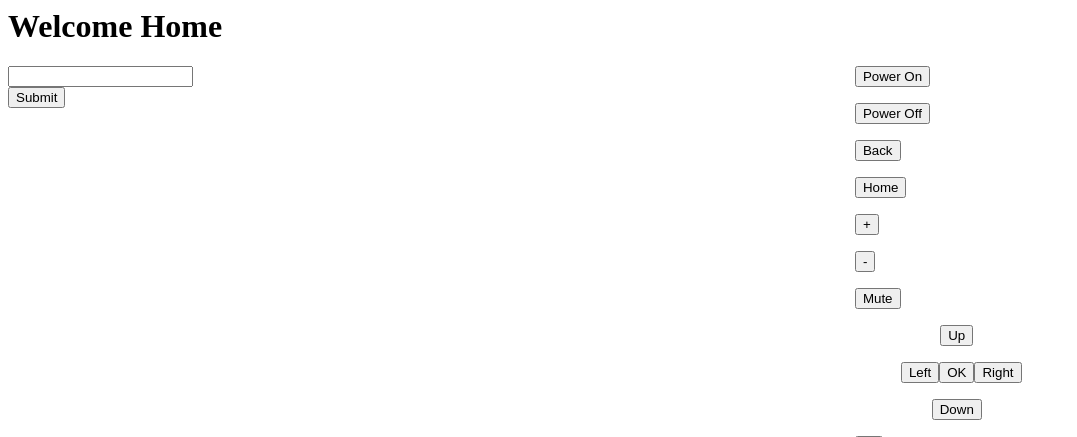
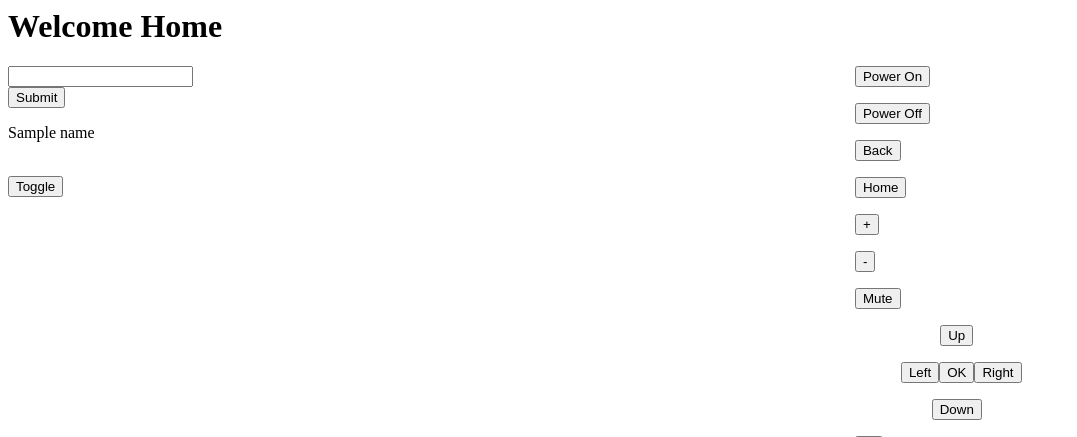
Before and after one commit to jonathansapp08/home-automation, a Flask app: page / in a window 1280 px wide. Shown: the top 437 px of the page, without its empty margins (0-1077 px from the left). Run offline with Flask 2, Linux system fonts and the light colour scheme; a database or web service that is not in the repository returns one stand-in record (values such as "Sample title"); data that the repository does not hold is empty; parts of the project's set-up code (start-up, migrations or seed data) failed here and were passed over.

Commit message:
created get method for lights, began creating toggle method for lights

```diff
--- a/hue.py
+++ b/hue.py
@@ -1,12 +1,28 @@
+import json
+import requests
+
 class Hue():
     def __init__(self, ip, username):
         self.ip = ip
         self.username = username
 
-    def get(self)
+    def get(self):
         """
         Get the light information from the bridge
         """
-        data = ''
         url = "http://" + self.ip + "/api/" + self.username + "/lights"
-        response = requests.post(url, data = json.dumps(data))
+        response = requests.get(url)
+        data = response.json()
+        return data
+
+
+    def toggle(self, light_id):
+        """
+        Toggle the current state of the light
+        """
+
+        url = "http://" + self.ip + "/api/" + self.username + "/lights/" + light_id + "/" + state
+
+        response = requests.get(url)
+        data = response.json()
+        return data
--- a/main.py
+++ b/main.py
@@ -3,16 +3,18 @@ import os
 
 from todo import Todo
 from roku import Roku
+from hue import Hue
 
 app = Flask(__name__)
 
 todo = Todo(db='todo.db')
 tv = Roku(ip=os.environ['roku_ip'])
-lights = Hue(ip=os.environ['hue_ip'], username=os.environ['hue_username'])
+light = Hue(ip=os.environ['hue_ip'], username=os.environ['hue_username'])
 
 @app.route('/', methods=['GET', 'POST'])
 def index():
     tasks = todo.get()
+    lights = light.get()
 
     if request.method == 'POST' and 'addtask' in request.form:
         task = request.form['addtask']
@@ -31,7 +33,7 @@ def index():
         tv.control(action=action)
         return render_template("index.html")
 
-    return render_template("index.html", tasks=tasks)
+    return render_template("index.html", tasks=tasks, lights=lights)
 
 
 if __name__ == "__main__":
--- a/templates/index.html
+++ b/templates/index.html
@@ -2,7 +2,6 @@
 <p>{{ devices }}</p>
 
 <div class="control">
-<!-- <p>{{ tasks }}</p> -->
   <div class="todo">
     {%for key, value in tasks%}
     <form action="{{ url_for('index') }}" method="POST">
@@ -14,9 +13,6 @@
     {%endfor%}
   </div>
 
-
-
-
   <form action="{{ url_for('index') }}" method="POST">
     <input type="text" name="addtask" value=""><br>
     <button type submit class="button-large">Submit</button>
@@ -25,7 +21,6 @@
 
 
 <div class="remote">
-
     <form action="{{ url_for('index') }}" method="POST">
         <input type="hidden" name="remote" value="PowerOn" />
         <button type submit class="button-large">Power On</button>
@@ -46,9 +41,6 @@
         <button type submit class="button-large">Home </button>
     </form>
 
-
-
-
     <form action="{{ url_for('index') }}" method="POST">
         <input type="hidden" name="remote" value="VolumeUp" />
         <button type submit class="button-large">+ </button>
@@ -63,8 +55,6 @@
         <input type="hidden" name="remote" value="VolumeMute" />
         <button type submit class="button-large">Mute </button>
     </form>
-
-
 
     <div class="grid">
         <form action="{{ url_for('index') }}" class="up" method="POST">
@@ -89,8 +79,6 @@
         </form>
       </div>
 
-
-
       <form action="{{ url_for('index') }}" method="POST">
         <input type="hidden" name="remote" value="Rev" />
         <button type submit class="button-large"><- </button>
@@ -105,11 +93,21 @@
         <input type="hidden" name="remote" value="Fwd" />
         <button type submit class="button-large">-> </button>
     </form>
+</div>
 
 
 
+<div class="lights">
+  {%for key, light in lights.items()%}
+  <p>{{ light['name'] }}</p>
+  <form action="{{ url_for('index') }}" method="POST">
+    <input type="hidden" name="toggle" value="{{key}}"><br>
+    <button type submit class="button-large">Toggle</button>
+  </form>
+  {%endfor%}
+</div>
 
-</div>
+
 
 <style>
 .remote{
```
Lines whose indentation alone changed are shown as unchanged.
